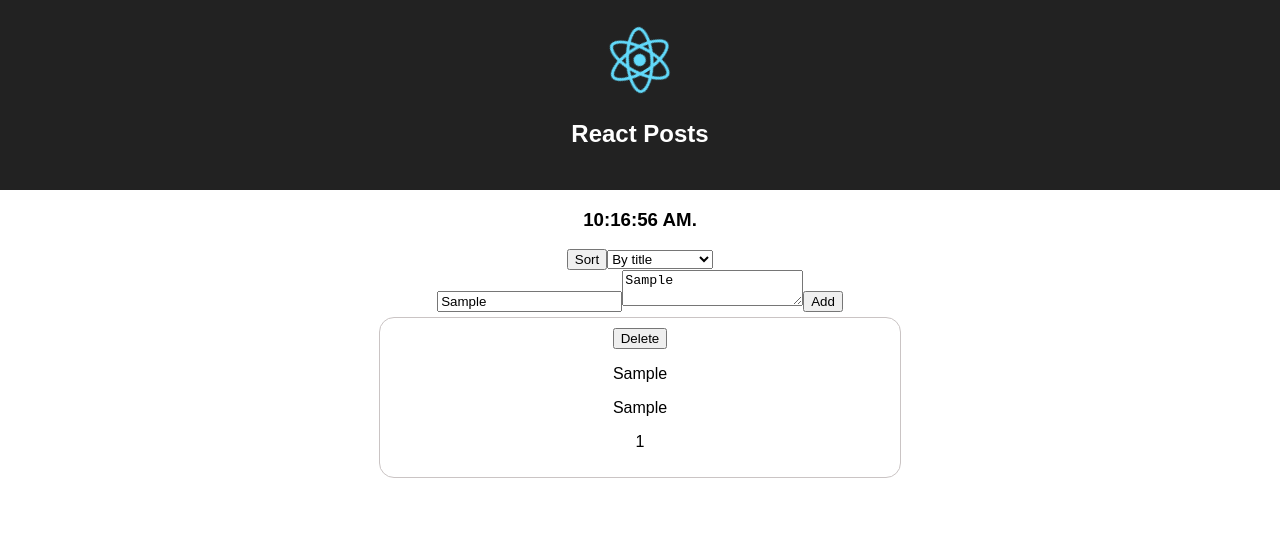
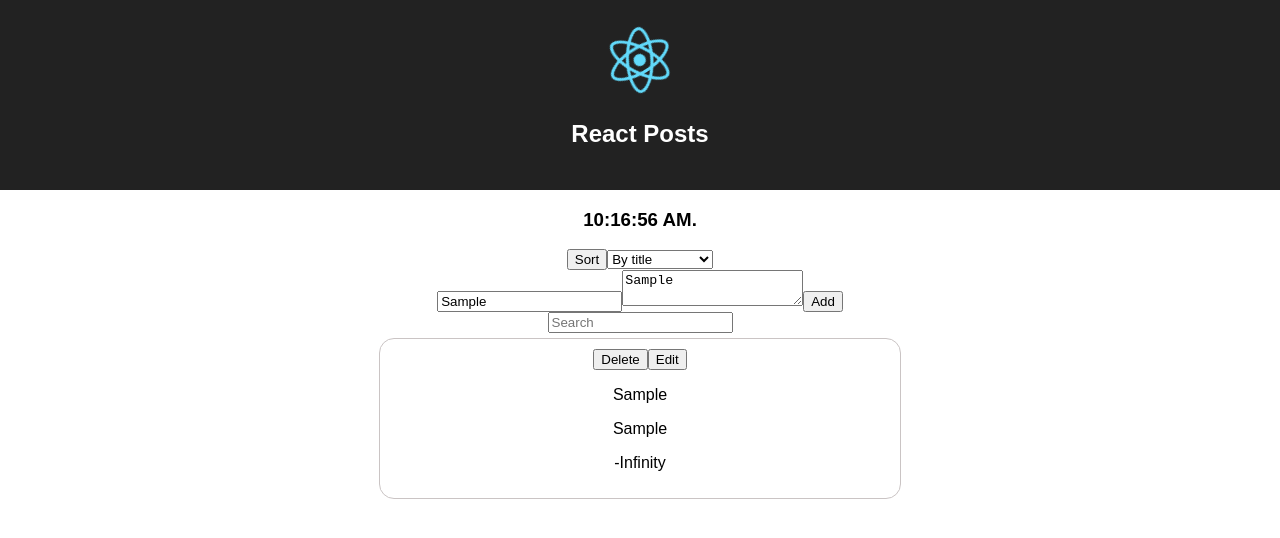
Before and after one commit to DzianisEmcev/JS, a React (Create React App) app: page / in a window 1280 px wide. Both pictures are taken after typing "Sample", "Sample" into the empty fields and a click on the button "Add". Shown: the top 538 px of the page. Built offline with nearby package versions, Linux system fonts and the light colour scheme; no server answers.

Commit message:
Added: 1) Edit of posts, 2) Search of posts

```diff
--- a/src/components/posts/Post.js
+++ b/src/components/posts/Post.js
@@ -1,19 +1,60 @@
 import React, { Component } from 'react';
 
 export class Post extends Component {
+
+    render() {
+        return this.state.isEdit ? (
+            <div className="Post">
+                <button type="button" onClick={this.savePost.bind(this)}>Ok</button>
+                <input type="text" value={this.state.title} onChange={this.changeTitle.bind(this)}/>
+                <textarea  value={this.state.body} onChange={this.changeBody.bind(this)}/>
+            </div>
+            ) : (
+            <div className="Post">
+                <button type="button" onClick={this.deletePost.bind(this)}>Delete</button>
+                <button type="button" onClick={this.editPost.bind(this)}>Edit</button>
+                <p>{this.state.title}</p>
+                <p>{this.state.body}</p>
+                <p>{this.props.post.id}</p>
+            </div>
+        );
+    }
+
+    constructor(props) {
+        super(props);
+        this.state={
+            isEdit:false,
+            title: props.post.title,
+            body: props.post.body
+        };
+    }
 
     deletePost(){
         this.props.deletePost(this.props.post.id);
     }
 
-    render() {
-        return (
-            <div className="Post">
-                <button type="button" onClick={this.deletePost.bind(this)}>Delete</button>
-                <p>{this.props.post.title}</p>
-                <p>{this.props.post.body}</p>
-                <p>{this.props.post.id}</p>
-            </div>
-        );
+    editPost() {
+        this.setState({
+            isEdit:true
+        });
+    }
+
+    changeTitle(event){
+        this.setState({
+            title: event.target.value
+        });
+    }
+
+    changeBody(event){
+        this.setState({
+            body: event.target.value
+        });
+    }
+
+    savePost() {
+        this.props.savePost(this.props.post.id, this.state.title, this.state.body);
+        this.setState({
+            isEdit:false
+        });
     }
 }
--- a/src/components/posts/PostCreator.js
+++ b/src/components/posts/PostCreator.js
@@ -1,6 +1,16 @@
 import React, { Component } from 'react';
 
 export class PostCreator extends Component {
+
+    render() {
+        return (
+            <div>
+                <input type="text" placeholder="Title" onChange={this.setTitle.bind(this)}/>
+                <textarea placeholder="Description" onChange={this.setDescription.bind(this)}/>
+                <button type="button" onClick={this.createPost.bind(this)}>Add</button>
+            </div>
+        );
+    }
 
     constructor(props){
         super(props);
@@ -24,14 +34,4 @@ export class PostCreator extends Component {
             body: this.state.body
         });
     }
-
-    render() {
-        return (
-            <div>
-                <input type="text" placeholder="Title" onChange={this.setTitle.bind(this)}/>
-                <textarea placeholder="Description" onChange={this.setDescription.bind(this)}/>
-                <button type="button" onClick={this.createPost.bind(this)}>Add</button>
-            </div>
-        );
-    }
 }
--- a/src/components/posts/Posts.js
+++ b/src/components/posts/Posts.js
@@ -3,6 +3,36 @@ import {Post} from "./Post";
 import {PostCreator} from "./PostCreator";
 
 export class Posts extends Component {
+
+    render() {
+        return (
+            <div>
+                <div>
+                    <button type="button" onClick={this.sortPosts.bind(this)}>Sort</button>
+                    <select className="form-control" onChange={this.changeSortType.bind(this)}>
+                        <option value="title">By title</option>
+                        <option value="body">By description</option>
+                    </select>
+                </div>
+                <div>
+                    <PostCreator createPost={this.createPost.bind(this)}/>
+                </div>
+                <div>
+                    <input placeholder={"Search"} onChange={this.filterPosts.bind(this)}/>
+                </div>
+                <div>
+                    {this.state.posts.map(
+                        item => (<Post
+                            savePost={this.savePost.bind(this)}
+                            deletePost={this.deletePost.bind(this)}
+                            key={item.id}
+                            post={item}
+                        />)
+                    )}
+                </div>
+            </div>
+        );
+    }
 
     constructor(props){
         super(props);
@@ -30,7 +60,7 @@ export class Posts extends Component {
     }
 
     createPost(newPost){
-        newPost.id = this.state.posts.length + 1;
+        newPost.id = Math.max.apply(Math, this.state.posts.map(function(item){return item.id;})) +1;
         let posts = this.state.posts;
         posts.unshift(newPost);
         this.setState({posts: posts});
@@ -43,24 +73,18 @@ export class Posts extends Component {
         this.setState({posts: posts});
     }
 
-    render() {
-        return (
-            <div>
-                <div>
-                    <button type="button" onClick={this.sortPosts.bind(this)}>Sort</button>
-                    <select className="form-control" onChange={this.changeSortType.bind(this)}>
-                        <option value="title">By title</option>
-                        <option value="body">By description</option>
-                    </select>
-                </div>
-                <PostCreator createPost={this.createPost.bind(this)}/>
-                <div>
-                    {this.state.posts.map(
-                        item => (<Post deletePost={this.deletePost.bind(this)} key={item.id} post={item}/>)
-                    )}
-                </div>
-            </div>
-        );
+    savePost(id, title, body){
+        let posts = this.state.posts;
+        let post = this.state.posts.filter(post => post.id === id)[0];
+        post.title = title;
+        post.body = body;
+        this.setState({posts: posts});
     }
 
+    filterPosts(event) {
+        let posts = this.props.posts.filter(function(post) {
+            return post.title.includes(event.target.value) || post.body.includes(event.target.value);
+        });
+        this.setState({posts:posts});
+    }
 }
--- a/src/components/posts/PostsContainer.js
+++ b/src/components/posts/PostsContainer.js
@@ -2,6 +2,14 @@ import React, { Component } from 'react';
 import {Posts} from "./Posts";
 
 export class PostsContainer extends Component {
+
+    render() {
+        return(
+            <div>
+                <Posts posts={this.state.posts}/>
+            </div>
+        );
+    }
 
     constructor(props){
         super(props);
@@ -17,12 +25,4 @@ export class PostsContainer extends Component {
             this.setState({posts: posts});
         });
     }
-
-    render() {
-        return(
-            <div>
-                <Posts posts={this.state.posts}/>
-            </div>
-        );
-    }
 }
--- a/src/components/time/Time.js
+++ b/src/components/time/Time.js
@@ -1,12 +1,7 @@
 import React, { Component } from 'react';
 
 export class Time extends Component {
-    constructor(props){
-        super(props);
-        this.state = {
-            time: new Date().toLocaleTimeString()
-        }
-    }
+
     render() {
         return(
             <div>
@@ -14,6 +9,14 @@ export class Time extends Component {
             </div>
         );
     }
+
+    constructor(props){
+        super(props);
+        this.state = {
+            time: new Date().toLocaleTimeString()
+        }
+    }
+
     componentDidMount(){
         this.setState({time: new Date().toLocaleTimeString()});
         setInterval(this.componentDidMount.bind(this), 1000);
```
Also changed, not shown: package.json (line endings or trailing spaces).
